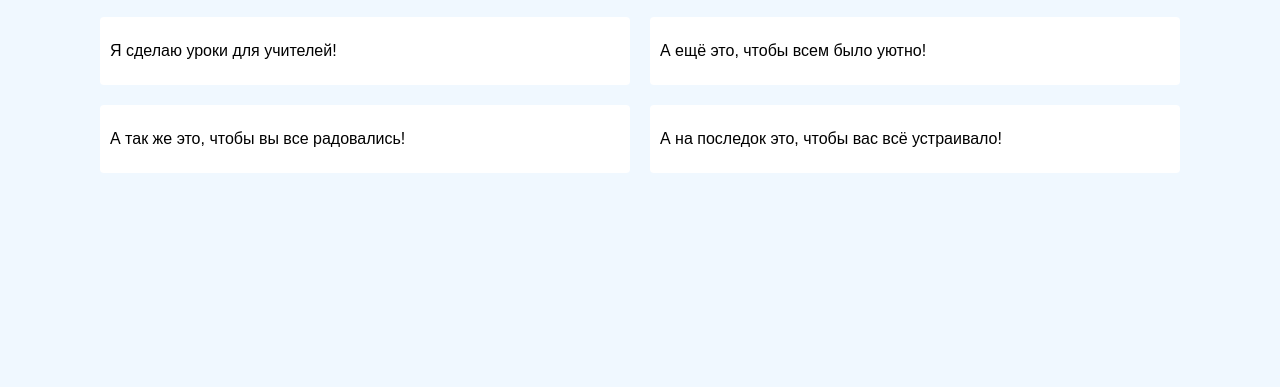
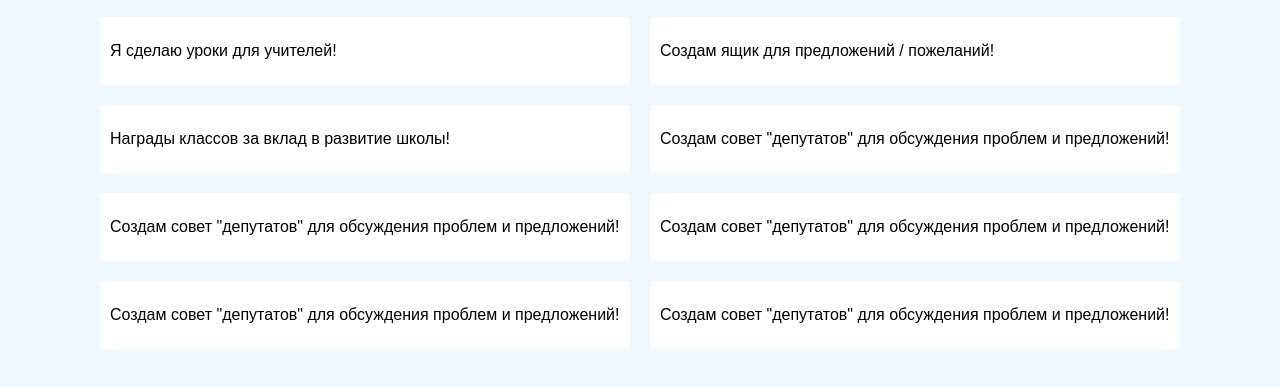
Before and after one commit to sscefalix/prezident_mrezer_fun, a plain HTML site: page index.html in a window 1280 px wide. Shown: the part 329-716 px from the top of the page. Drawn offline with Linux system fonts and the light colour scheme.

Commit message:
Update index.html

```diff
--- a/index.html
+++ b/index.html
@@ -24,13 +24,25 @@
           Я сделаю уроки для учителей!
         </div>
         <div class="card">
-          А ещё это, чтобы всем было уютно!
+          Создам ящик для предложений / пожеланий!
         </div>
         <div class="card">
-          А так же это, чтобы вы все радовались!
+          Награды классов за вклад в развитие школы!
         </div>
         <div class="card">
-          А на последок это, чтобы вас всё устраивало!
+          Создам совет "депутатов" для обсуждения проблем и предложений!
+        </div>
+        <div class="card">
+          Создам совет "депутатов" для обсуждения проблем и предложений!
+        </div>
+        <div class="card">
+          Создам совет "депутатов" для обсуждения проблем и предложений!
+        </div>
+        <div class="card">
+          Создам совет "депутатов" для обсуждения проблем и предложений!
+        </div>
+        <div class="card">
+          Создам совет "депутатов" для обсуждения проблем и предложений!
         </div>
       </div>
     </div>
```
